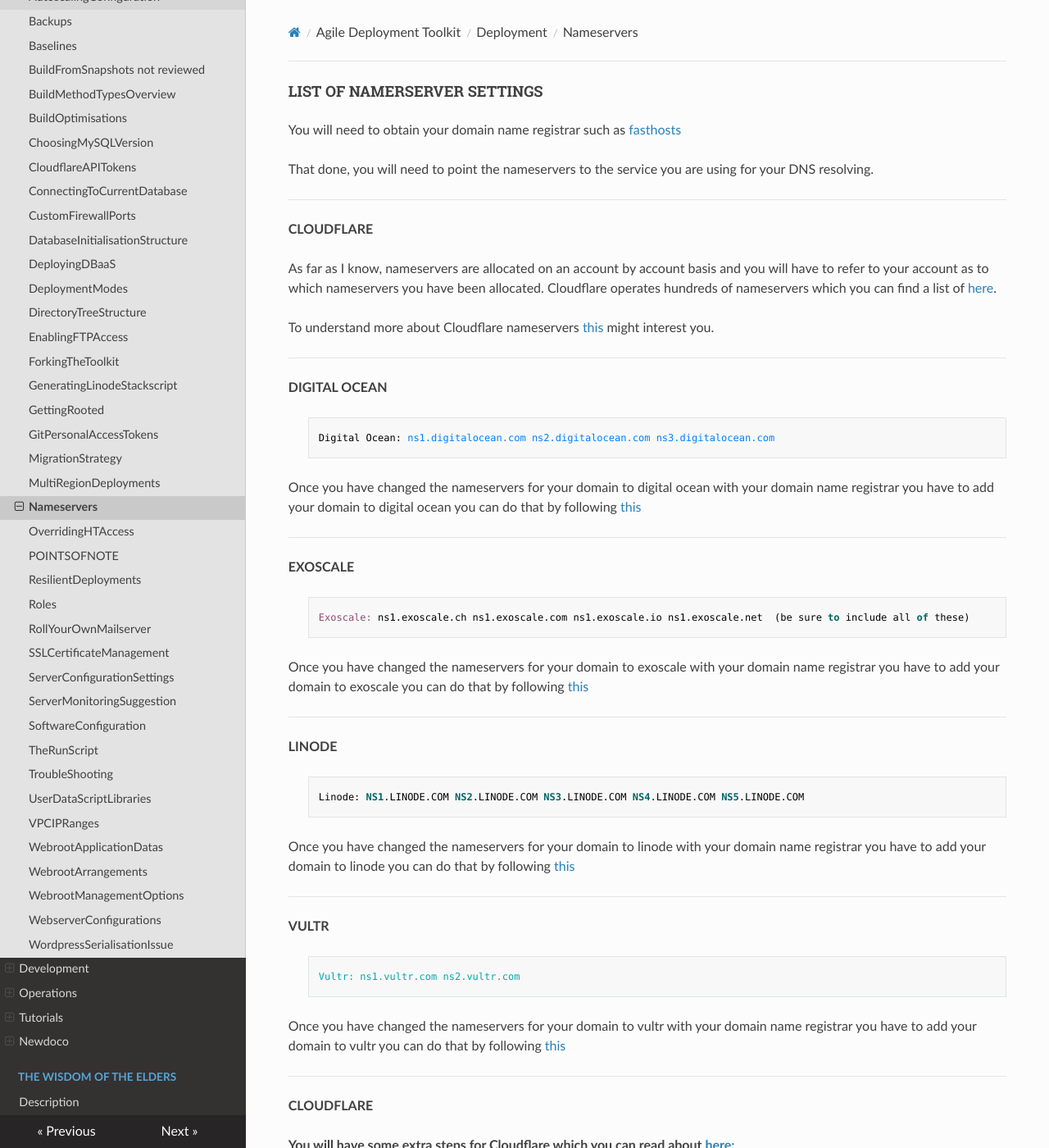
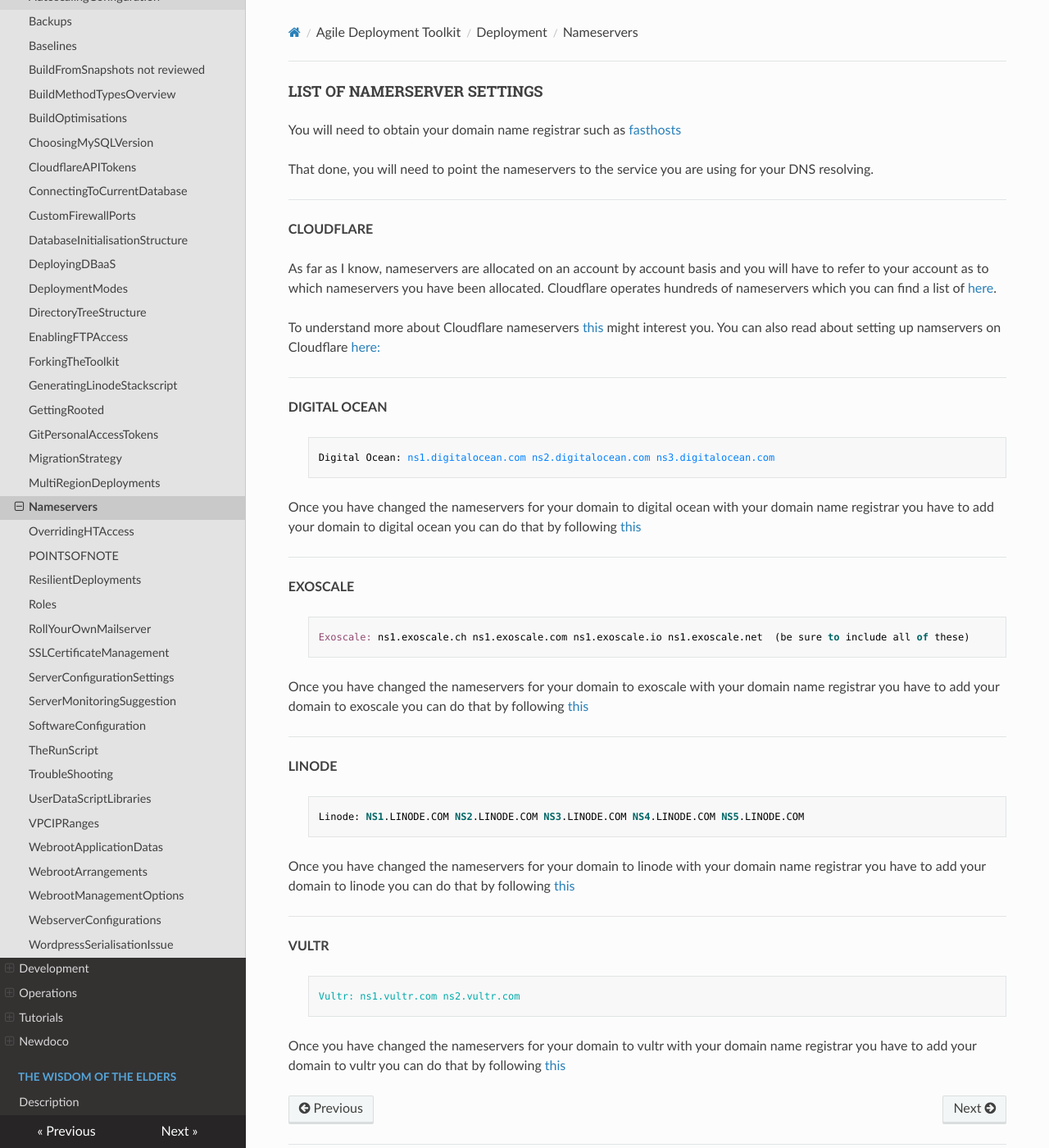
Before and after one commit to wintersys-dev/adt-documentation, an MkDocs documentation site: the page built from docs/Agile Deployment Toolkit/Deployment/Nameservers.md, in a window 1280 px wide and 1400 px high. Shown: the whole window at 82% size. Built offline with MkDocs 1.6.1, drawn with Linux system fonts in a browser that asks for light colours; nearby versions of some CDN libraries; some of the changed text lies outside the part shown.

Commit message:
Update Nameservers.md

```diff
--- a/docs/Agile Deployment Toolkit/Deployment/Nameservers.md
+++ b/docs/Agile Deployment Toolkit/Deployment/Nameservers.md
@@ -11,6 +11,7 @@ That done, you will need to point the nameservers to the service you are using f
 As far as I know, nameservers are allocated on an account by account basis and you will have to refer to your account as to which nameservers you have been allocated. Cloudflare operates hundreds of nameservers which you can find a list of [here](https://github.com/indianajson/cloudflare-nameservers).
 
 To understand more about Cloudflare nameservers [this](https://developers.cloudflare.com/dns/nameservers) might interest you.
+You can also read about setting up namservers on Cloudflare [here:](https://support.cloudflare.com/hc/en-us/articles/200169006-Setting-up-Custom-Nameservers-at-Cloudflare)
 
 ---------------
 
@@ -41,9 +42,3 @@ Once you have changed the nameservers for your domain to linode with your domain
 >     Vultr: ns1.vultr.com ns2.vultr.com
 
 Once you have changed the nameservers for your domain to vultr with your domain name registrar you have to add your domain to vultr you can do that by following [this](https://docs.vultr.com/introduction-to-vultr-dns)
-
-------------------
-
-**CLOUDFLARE**
-
-**You will have some extra steps for Cloudflare which you can read about [here:](https://support.cloudflare.com/hc/en-us/articles/200169006-Setting-up-Custom-Nameservers-at-Cloudflare)**
```
